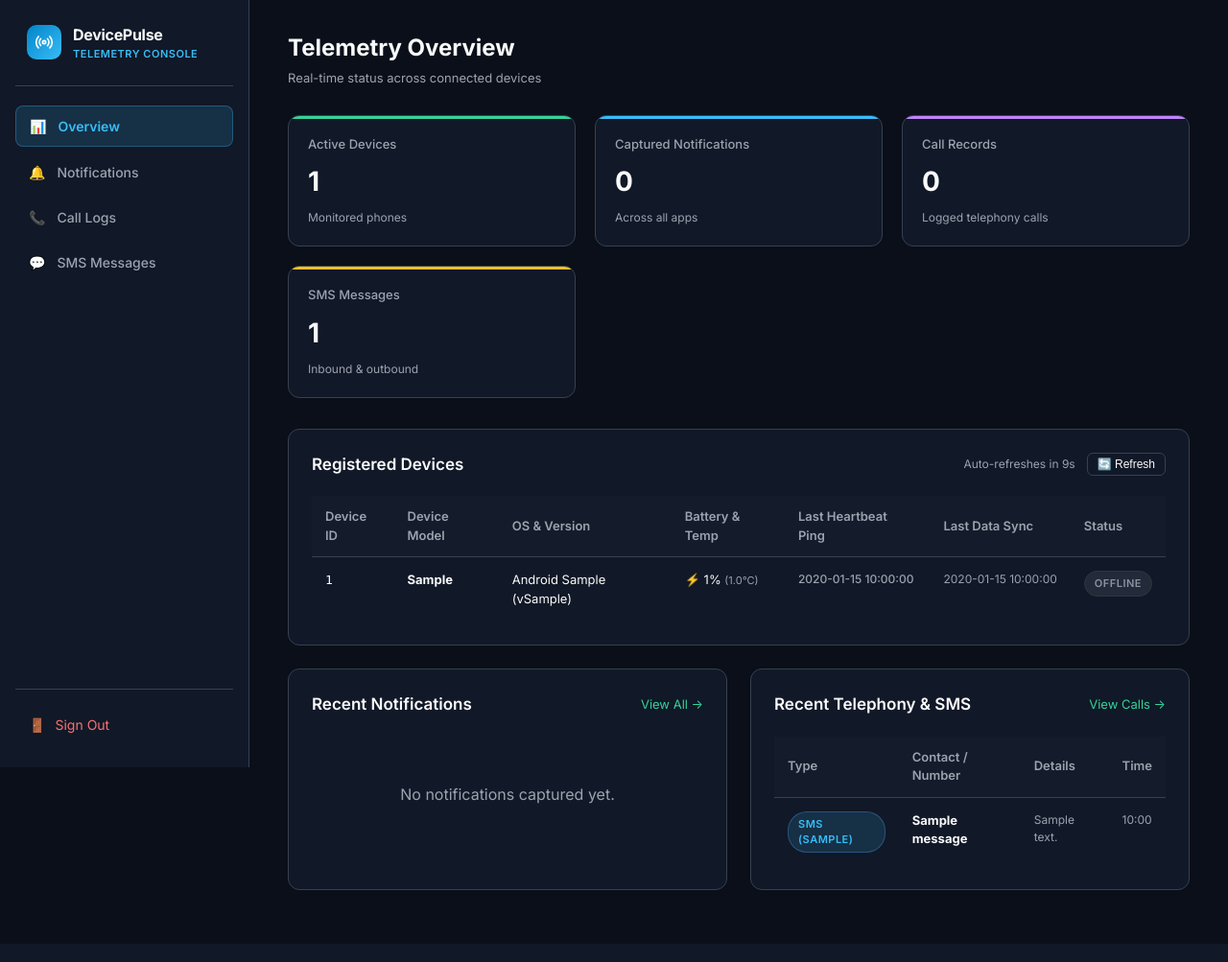
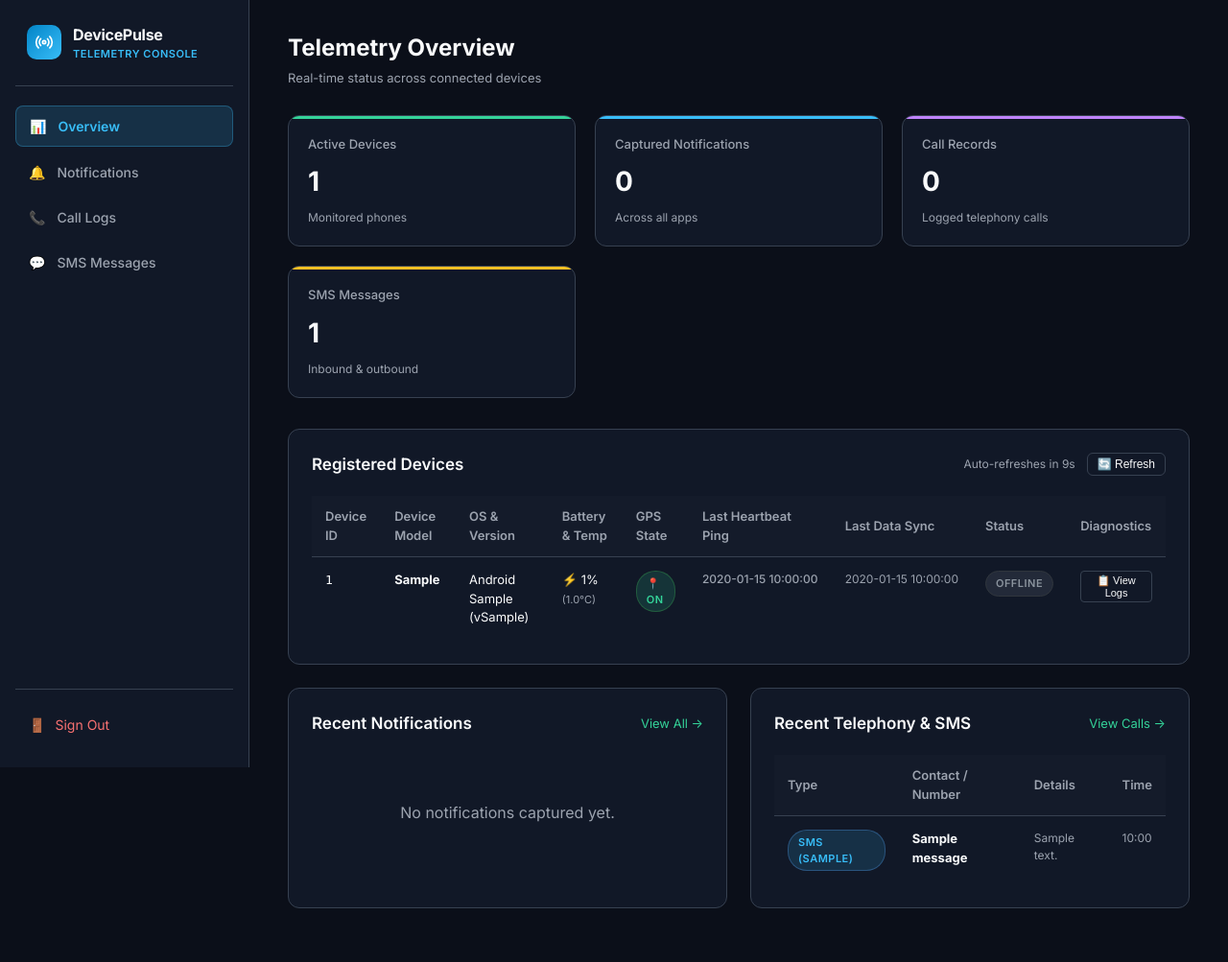
Before and after one commit to gsns-alpha/telemetry-server, a Flask app: page /dashboard in a window 1280 px wide. Shown: the whole page at 96% size. Run offline with Flask 3, Linux system fonts and the light colour scheme; the visitor is signed in with stand-in values (Sample User, id 1); tables that the repository leaves empty hold one stand-in row (values such as "Sample post").

Commit message:
Add GPS State indicator and live diagnostics log viewer modal

```diff
--- a/app.py
+++ b/app.py
@@ -72,6 +72,18 @@ class Device(db.Model):
     ram_used_percent = db.Column(db.Integer)
     storage_used_percent = db.Column(db.Integer)
     uptime_seconds = db.Column(db.BigInteger)
+    gps_enabled = db.Column(db.Boolean)
+    recent_logs = db.Column(db.Text)
+
+    @property
+    def log_list(self):
+        if not self.recent_logs:
+            return []
+        try:
+            import json
+            return json.loads(self.recent_logs)
+        except Exception:
+            return [self.recent_logs]
 
     @property
     def is_online(self):
@@ -81,6 +93,7 @@ class Device(db.Model):
         if last_seen.tzinfo is None:
             last_seen = last_seen.replace(tzinfo=timezone.utc)
         return (datetime.now(timezone.utc) - last_seen).total_seconds() < 600
+
 
 
 
@@ -245,8 +258,14 @@ def device_ping():
         device.storage_used_percent = data['storage_used_percent']
     if 'uptime_seconds' in data:
         device.uptime_seconds = data['uptime_seconds']
+    if 'gps_enabled' in data:
+        device.gps_enabled = data['gps_enabled']
+    if 'recent_logs' in data and isinstance(data['recent_logs'], list):
+        import json
+        device.recent_logs = json.dumps(data['recent_logs'])
 
     db.session.commit()
+
     return jsonify({
         'status': 'ok',
         'server_time': now.isoformat(),
--- a/templates/dashboard.html
+++ b/templates/dashboard.html
@@ -56,9 +56,11 @@
                 <th>Device Model</th>
                 <th>OS & Version</th>
                 <th>Battery & Temp</th>
+                <th>GPS State</th>
                 <th>Last Heartbeat Ping</th>
                 <th>Last Data Sync</th>
                 <th>Status</th>
+                <th>Diagnostics</th>
             </tr>
         </thead>
         <tbody>
@@ -75,6 +77,15 @@
                     {% endif %}
                     {% else %}
                     <span style="color: var(--text-secondary);">-</span>
+                    {% endif %}
+                </td>
+                <td>
+                    {% if d.gps_enabled is true %}
+                    <span class="badge badge-green" style="font-size: 11px;">📍 ON</span>
+                    {% elif d.gps_enabled is false %}
+                    <span class="badge" style="background: rgba(140, 149, 159, 0.15); color: #8b949e; border: 1px solid #30363d; font-size: 11px;">📍 OFF</span>
+                    {% else %}
+                    <span style="color: var(--text-secondary); font-size: 11px;">-</span>
                     {% endif %}
                 </td>
                 <td class="time-text">
@@ -98,10 +109,14 @@
                     <span class="badge" style="background: rgba(140, 149, 159, 0.15); color: #8b949e; border: 1px solid #30363d;">Offline</span>
                     {% endif %}
                 </td>
+                <td>
+                    <button onclick='openLogModal("{{ d.device_model }} ({{ d.device_id }})", {{ d.log_list | tojson }})' style="background: var(--bg-surface-elevated); border: 1px solid var(--border-color); color: var(--text-primary); padding: 3px 8px; border-radius: 4px; font-size: 11px; cursor: pointer;">📋 View Logs</button>
+                </td>
             </tr>
             {% endfor %}
         </tbody>
     </table>
+
 
     {% else %}
     <div class="empty-state">
@@ -215,4 +230,36 @@
         {% endif %}
     </div>
 </div>
+
+<!-- Diagnostics Log Modal -->
+<div id="logModal" style="display: none; position: fixed; inset: 0; background: rgba(0,0,0,0.75); z-index: 1000; align-items: center; justify-content: center; backdrop-filter: blur(4px);">
+    <div style="background: var(--bg-surface); border: 1px solid var(--border-color); width: 90%; max-width: 700px; border-radius: 12px; padding: 24px; box-shadow: var(--shadow-lg); max-height: 80vh; display: flex; flex-direction: column;">
+        <div style="display: flex; justify-content: space-between; align-items: center; margin-bottom: 16px;">
+            <h3 id="modalDeviceTitle" style="font-size: 16px; font-weight: 600; color: var(--text-primary);">Device Diagnostic Logs</h3>
+            <button onclick="closeLogModal()" style="background: none; border: none; color: var(--text-secondary); font-size: 20px; cursor: pointer;">&times;</button>
+        </div>
+        <div id="modalLogContent" style="background: #070a10; border: 1px solid var(--border-color); border-radius: 8px; padding: 12px; font-family: monospace; font-size: 12px; color: #7ee787; overflow-y: auto; flex: 1; min-height: 250px; line-height: 1.6; white-space: pre-wrap;">
+        </div>
+        <div style="display: flex; justify-content: flex-end; margin-top: 16px;">
+            <button onclick="closeLogModal()" style="background: var(--bg-surface-elevated); border: 1px solid var(--border-color); color: var(--text-primary); padding: 8px 16px; border-radius: 6px; font-size: 13px; cursor: pointer;">Close</button>
+        </div>
+    </div>
+</div>
+
+<script>
+    function openLogModal(deviceTitle, logs) {
+        document.getElementById('modalDeviceTitle').textContent = `Diagnostics: ${deviceTitle}`;
+        const container = document.getElementById('modalLogContent');
+        if (!logs || logs.length === 0) {
+            container.textContent = "No log records received from this device yet.";
+        } else {
+            container.textContent = logs.join("\n");
+        }
+        document.getElementById('logModal').style.display = 'flex';
+    }
+
+    function closeLogModal() {
+        document.getElementById('logModal').style.display = 'none';
+    }
+</script>
 {% endblock %}
```
